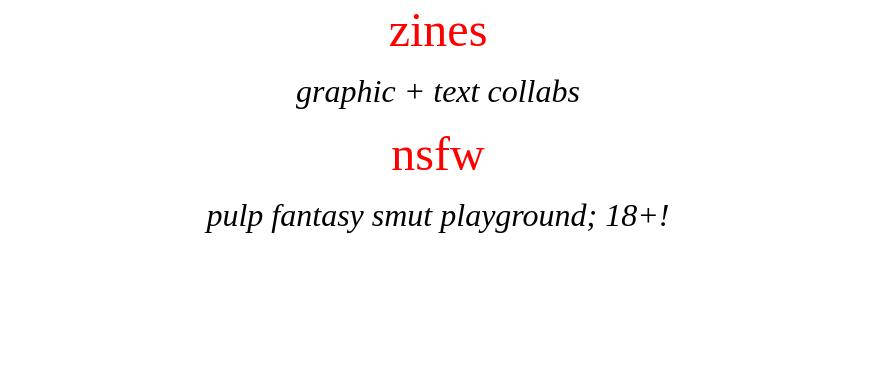
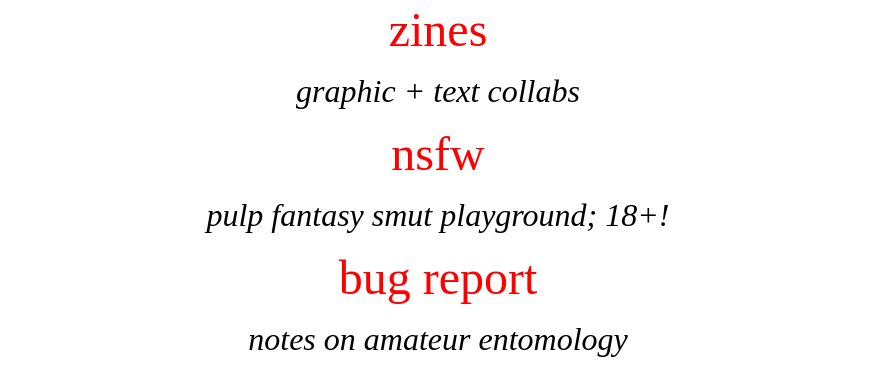
Before and after one commit to lauramvx/lauramvx.github.io, a plain HTML site: page index.html in a window 1280 px wide. Shown: the part 426-800 px from the top of the page, without its empty margins (202-1076 px from the left). Drawn offline with Linux system fonts and the light colour scheme.

Commit message:
Update index.html

```diff
--- a/index.html
+++ b/index.html
@@ -17,6 +17,9 @@
 
 			<h2><a href="/fuck/">nsfw</a></h2>
 			<p>pulp fantasy smut playground; 18+!</p>
+
+			<h2><a href="/bug/">bug report</a></h2>
+			<p>notes on amateur entomology</p>
 		</nav>
 	</body>
 </html>
```
